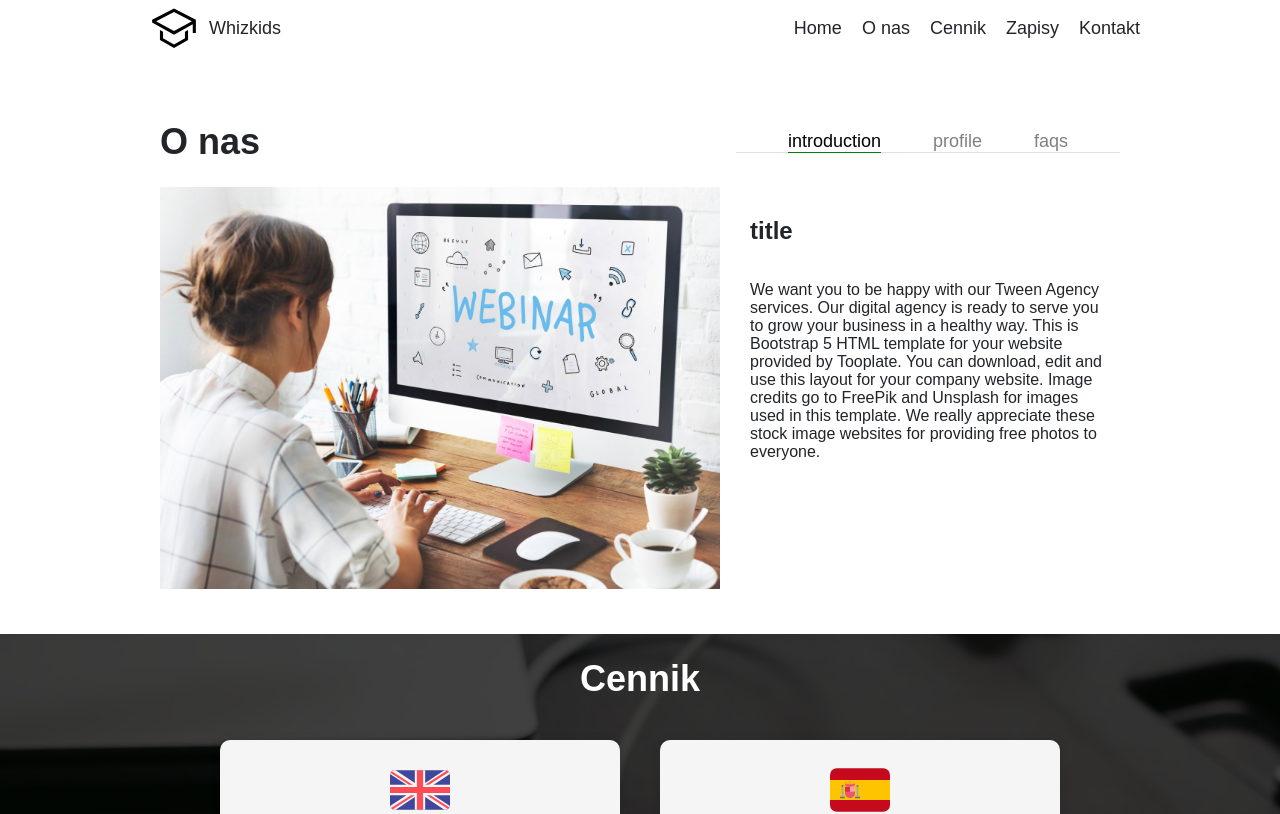
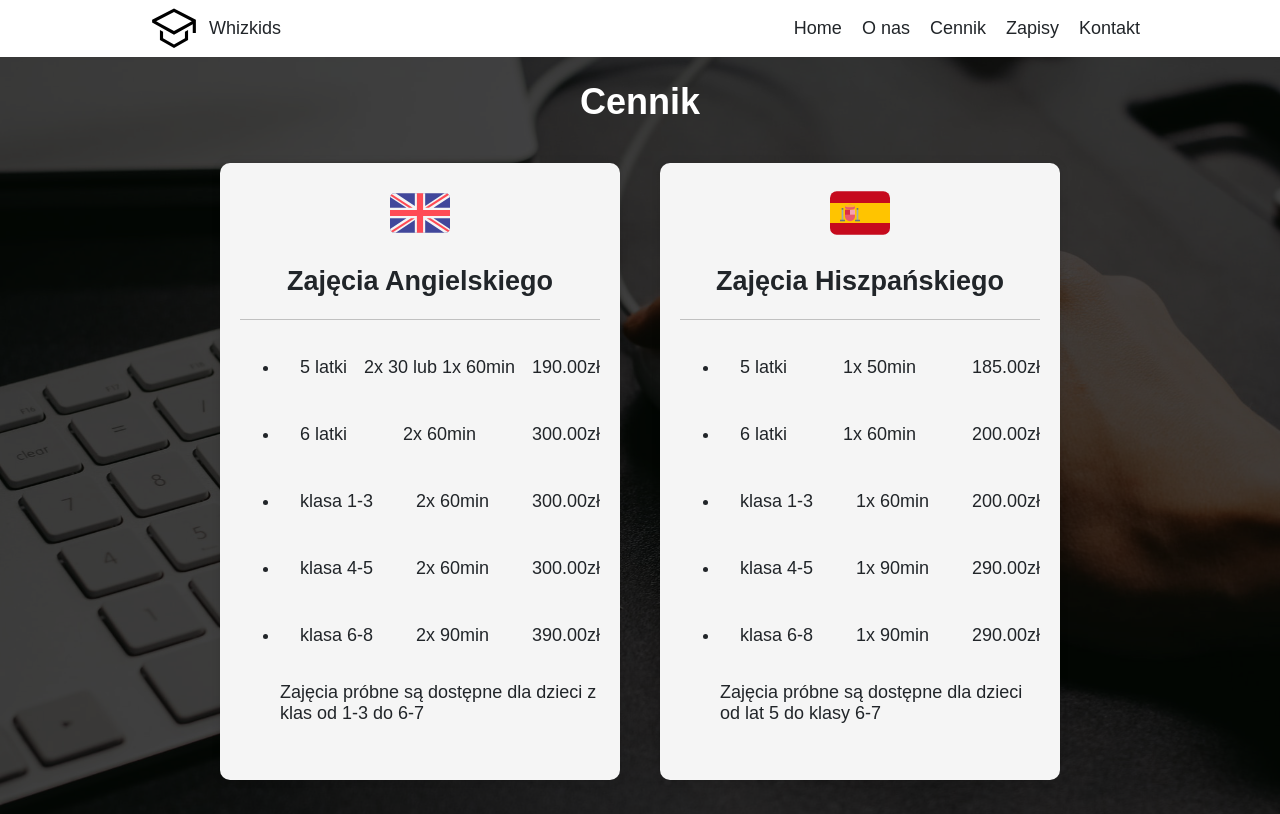
Before and after one commit to s21247/RSite, a React (Create React App) app: page / in a window 1280 px wide. Shown: the top 814 px of the page. Built offline with nearby package versions, Linux system fonts and the light colour scheme.

Commit message:
not deploying about page

```diff
--- a/src/HomepageView/Homepage.tsx
+++ b/src/HomepageView/Homepage.tsx
@@ -2,14 +2,12 @@ import React from 'react';
 import LessonForm from "./LessonForm/LessonForm";
 import * as S from "./Homepage.style"
 import Pricing from "./Pricing/Pricing";
-import About from "./About/About";
 import Navbar from "../components/Navbar/Navbar";
 
 const Homepage = () => {
     return (
         <S.Container>
             <Navbar/>
-            <About/>
             <Pricing/>
             <LessonForm/>
         </S.Container>
```
